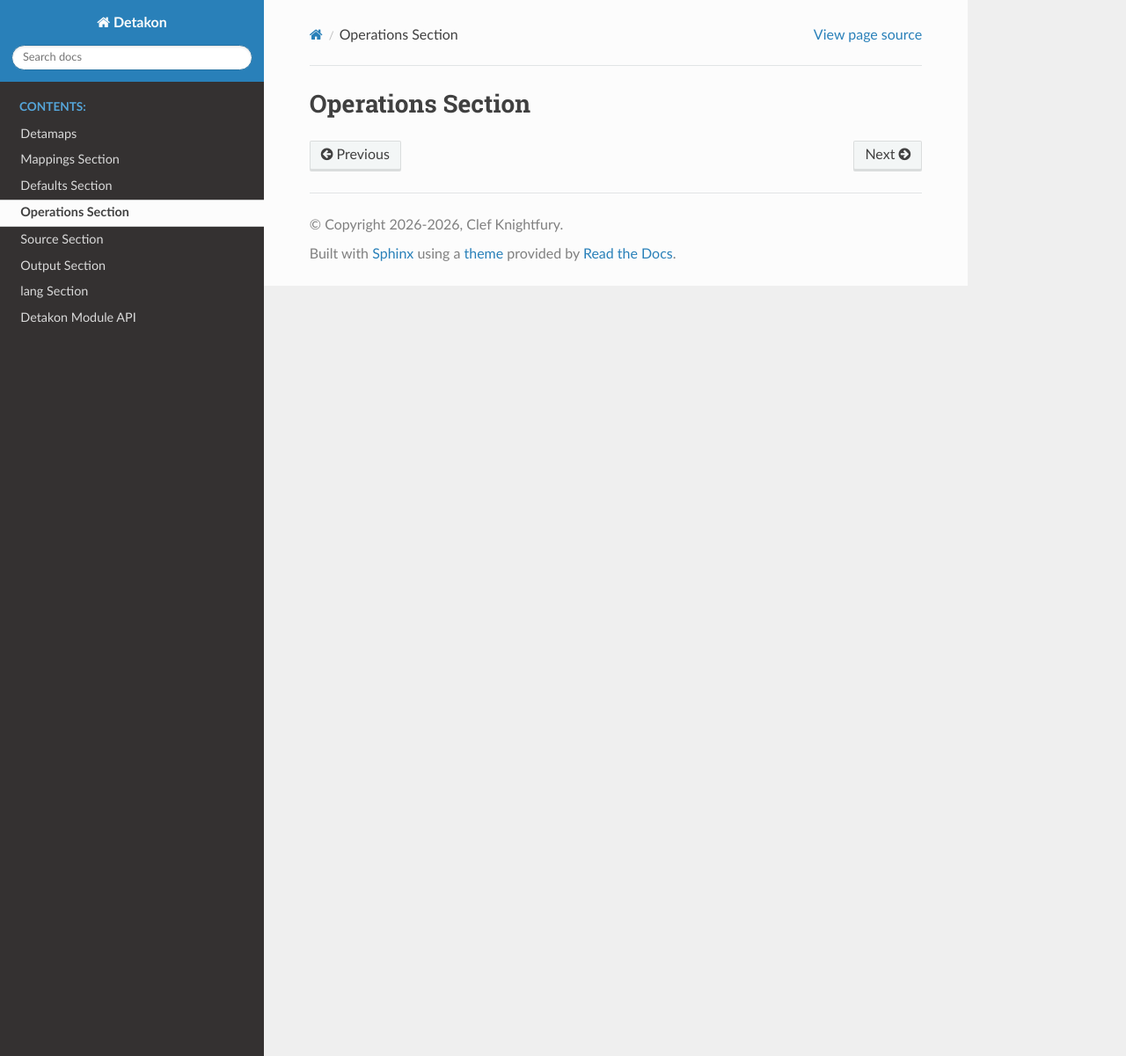
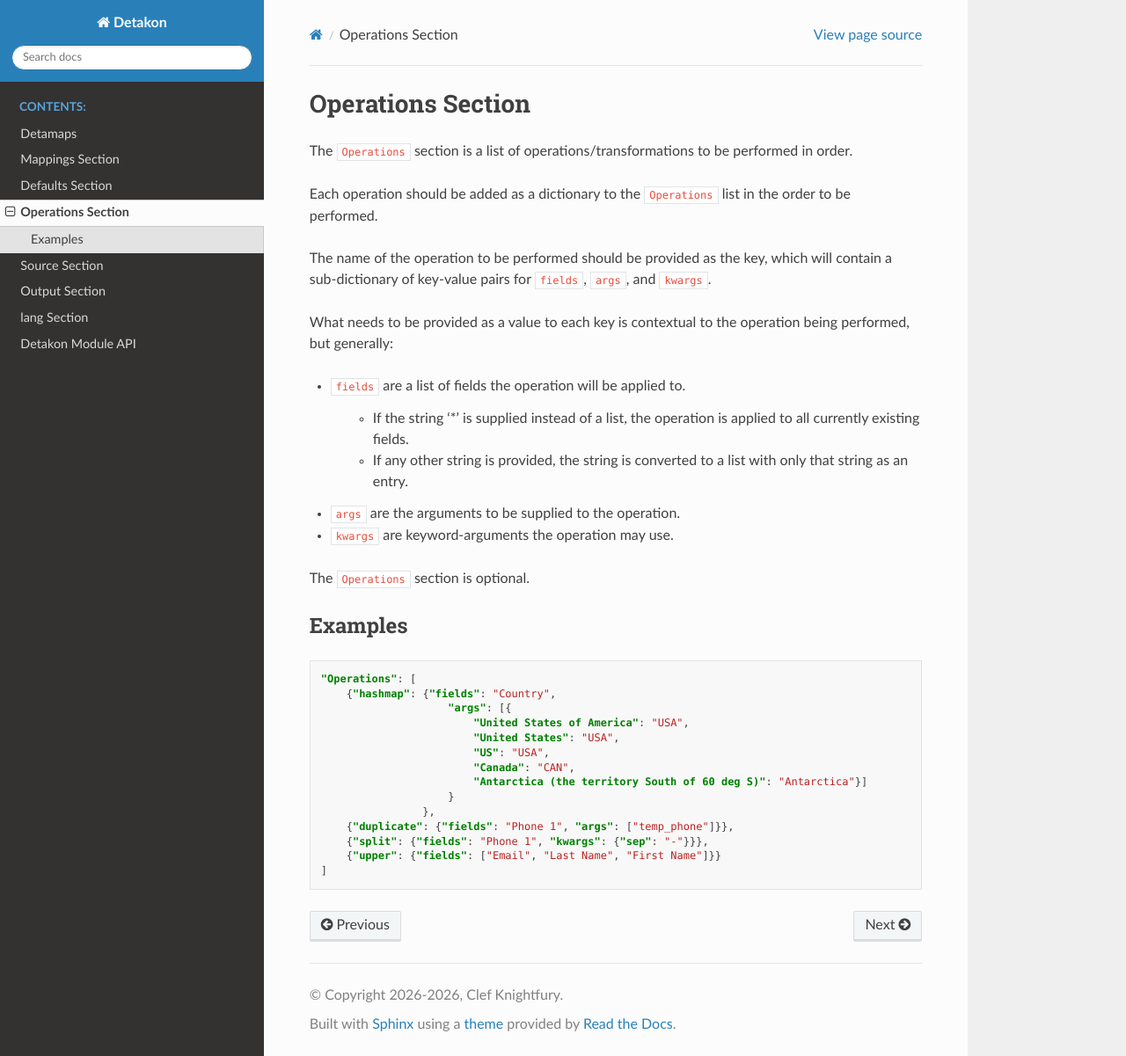
Before and after one commit to cknightfury/detakon, a Sphinx documentation site: the page built from docs/source/operations.rst, in a window 1280 px wide and 1201 px high. Shown: the whole window at 88% size. Built offline with Sphinx 7.4.7 and the Read the Docs theme 3.1.0, drawn with Linux system fonts in a browser that asks for light colours.

Commit message:
started operations docs

```diff
--- a/docs/source/defaults.rst
+++ b/docs/source/defaults.rst
@@ -9,6 +9,8 @@ The ``Defaults`` section is a dictionary containing default values to be used fo
 If a field is blank/empty, the value for the corresponding key will be inserted.
 
 If a field does not exist in the source data, the field is created using the corresponding ``Defaults`` value.
+
+The ``Defaults`` section is optional.
 
 ########
 Examples
--- a/docs/source/operations.rst
+++ b/docs/source/operations.rst
@@ -3,3 +3,42 @@
 ******************
 Operations Section
 ******************
+
+The ``Operations`` section is a list of operations/transformations to be performed in order.
+
+Each operation should be added as a dictionary to the ``Operations`` list in the order to be performed.
+
+The name of the operation to be performed should be provided as the key, which will contain a sub-dictionary of key-value pairs for ``fields``, ``args``, and ``kwargs``.
+
+What needs to be provided as a value to each key is contextual to the operation being performed, but generally:
+
+* ``fields`` are a list of fields the operation will be applied to.
+
+    * If the string '*' is supplied instead of a list, the operation is applied to all currently existing fields.
+    * If any other string is provided, the string is converted to a list with only that string as an entry.
+
+* ``args`` are the arguments to be supplied to the operation.
+* ``kwargs`` are keyword-arguments the operation may use.
+
+The ``Operations`` section is optional.
+
+########
+Examples
+########
+
+.. code-block:: json-object
+
+    "Operations": [
+        {"hashmap": {"fields": "Country",
+                        "args": [{
+                            "United States of America": "USA",
+                            "United States": "USA",
+                            "US": "USA",
+                            "Canada": "CAN",
+                            "Antarctica (the territory South of 60 deg S)": "Antarctica"}]
+                        }
+                    },
+        {"duplicate": {"fields": "Phone 1", "args": ["temp_phone"]}},
+        {"split": {"fields": "Phone 1", "kwargs": {"sep": "-"}}},
+        {"upper": {"fields": ["Email", "Last Name", "First Name"]}}
+    ]
```
